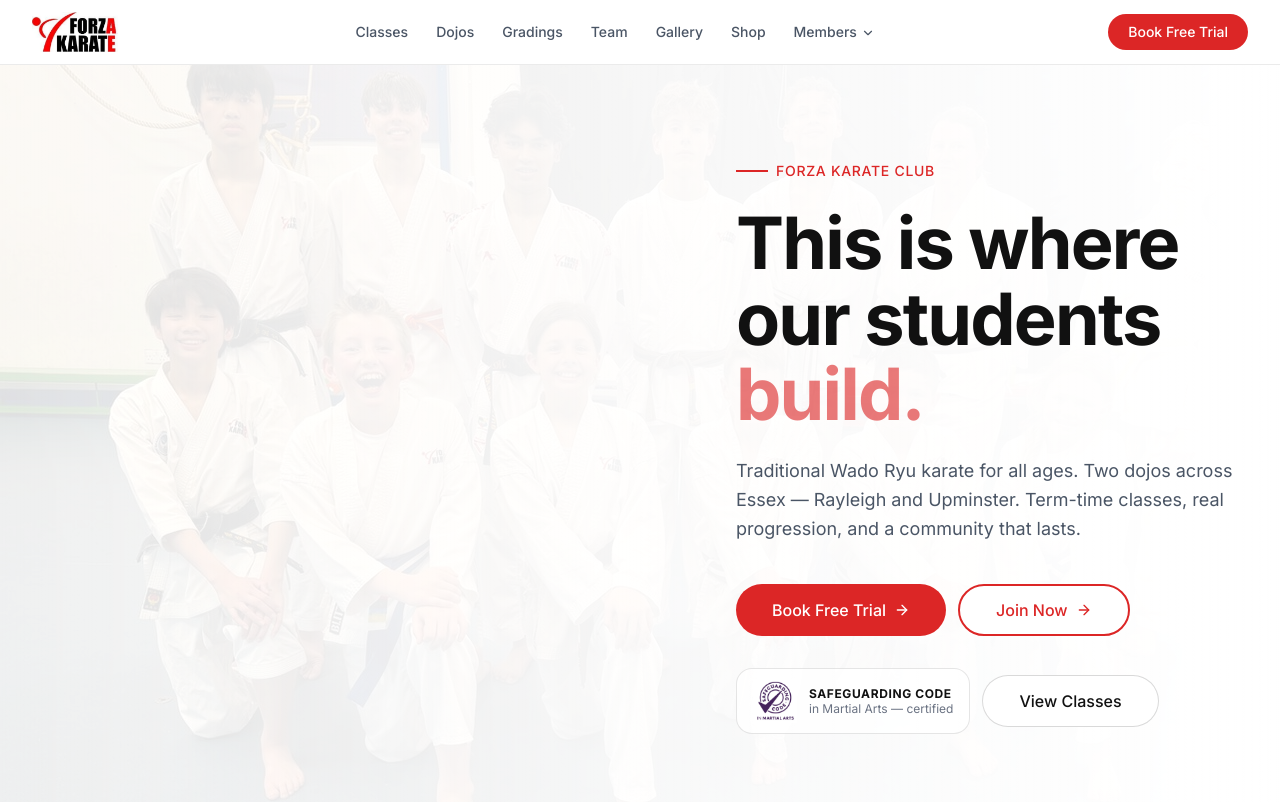
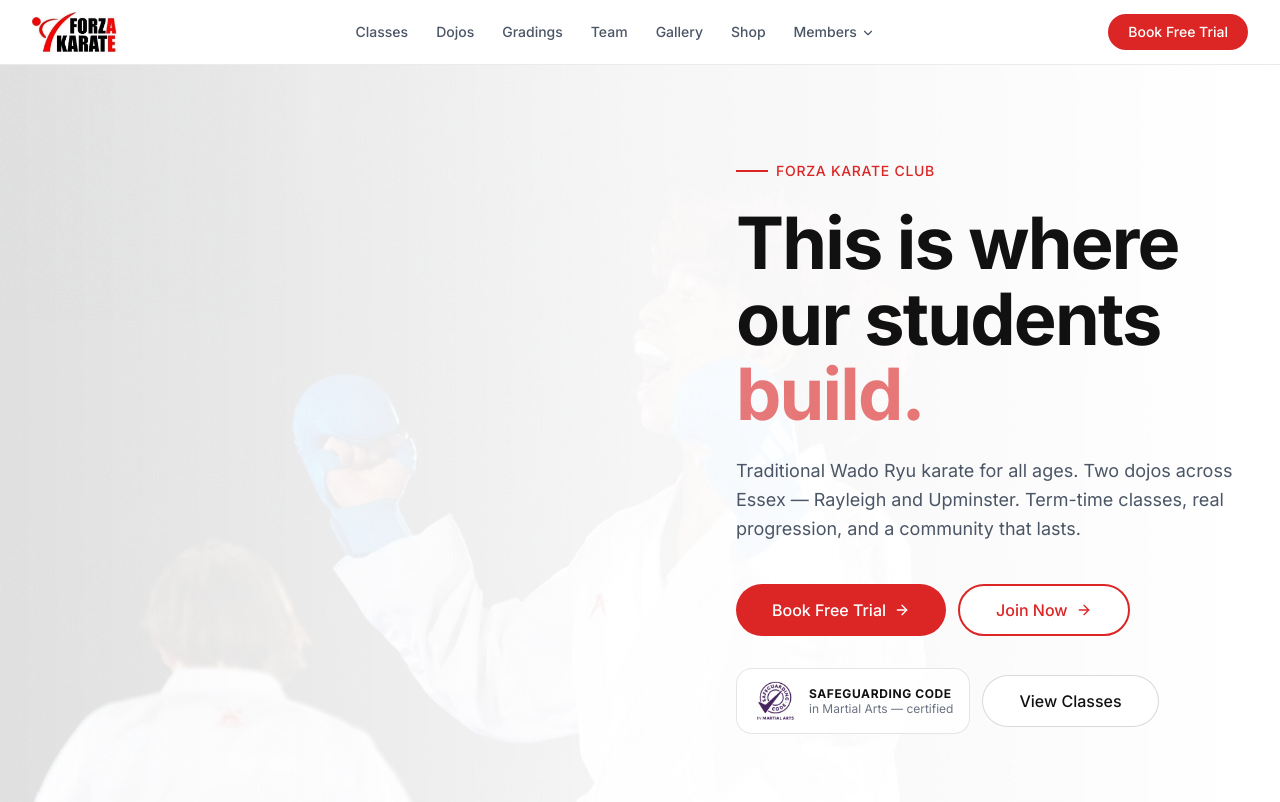
Before and after one commit to anthonieveritt-afk/forza-karate-website, a Next.js app: page / in a window 1280 px wide. Shown: the top 802 px of the page. Built offline with nearby package versions, Linux system fonts and the light colour scheme.

Commit message:
Add hero19 to front page slideshow

```diff
--- a/components/sections/Hero.tsx
+++ b/components/sections/Hero.tsx
@@ -29,6 +29,7 @@
   { src: '/hero15.jpg',                     alt: 'Forza Karate sparring',              position: '50% 25%' },
   { src: '/hero16.jpg',                     alt: 'Forza Karate',                       position: '50% 25%' },
   { src: '/hero17.jpg',                     alt: 'Forza Karate',                       position: '50% 25%' },
+  { src: '/hero19.jpg',                     alt: 'Forza Karate',                       position: '50% 25%' },
 ]
 
 export default function Hero() {
```
Also changed, not shown: public/hero19.jpg (added).
